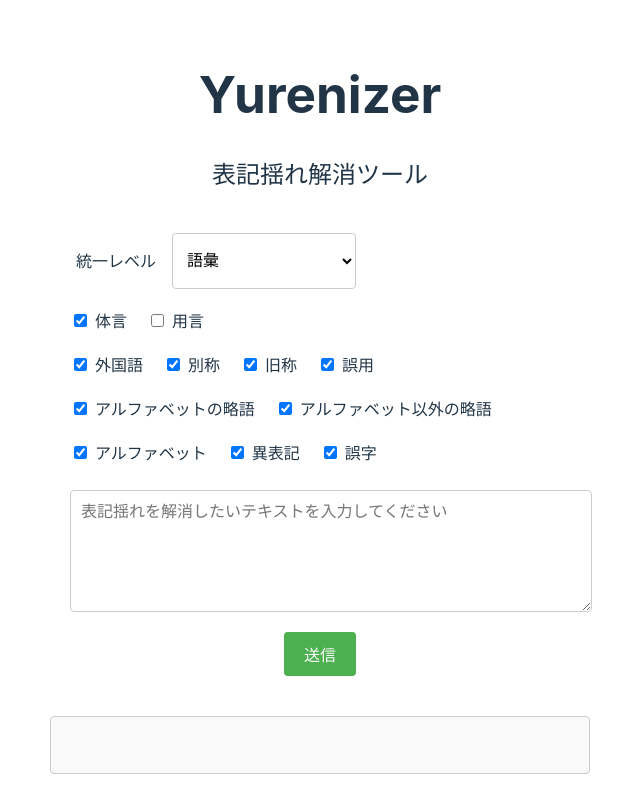
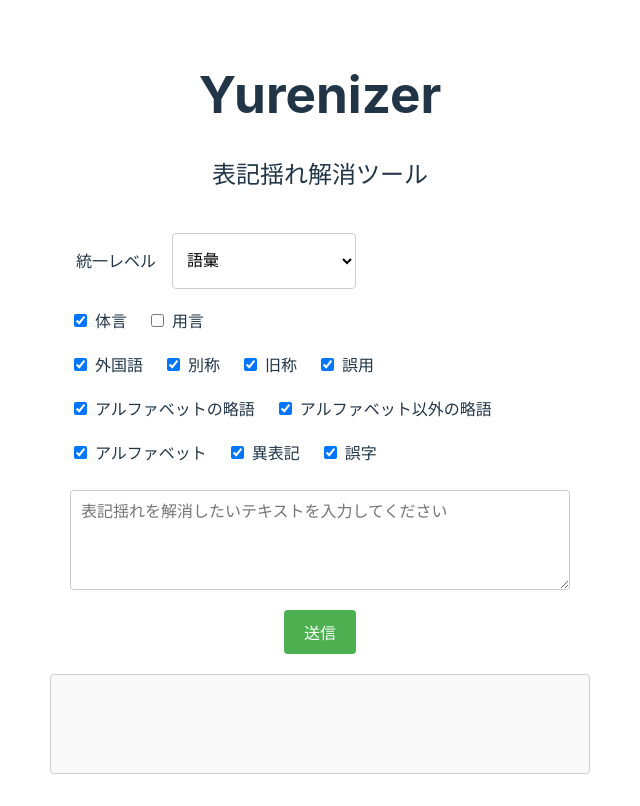
Before and after one commit to sea-turt1e/yurenizer_frontend, a Vue app: page / in a window 1280 px wide. Shown: the whole page, without its empty margins (320-960 px from the left). Built offline with nearby package versions, Linux system fonts and the light colour scheme.

Commit message:
update:src/App.vue

```diff
--- a/src/App.vue
+++ b/src/App.vue
@@ -199,33 +199,33 @@ export default defineComponent({
         return
       }
 
-      // handleSubmit 関数を以下のように修正
       try {
         isLoading.value = true
         error.value = ''
 
-        // URLSearchParams を使用してクエリパラメータを構築
-        const params = new URLSearchParams({
-          text: inputText.value,
-          unify_level: flgOptions.selectedUnifyLevel,
-        })
-        const response = await axios.post(
-        'http://127.0.0.1:8000/normalize_text?text=' + inputText.value,
-        {
+        const requestBody = {
+          config:{
             unify_level: flgOptions.selectedUnifyLevel,
             taigen: flgOptions.isTaigen,
             yougen: flgOptions.isYougen,
-          expansion:true,
+            expansion: "from_another",
             other_language: flgOptions.isOtherLanguage,
             alias: flgOptions.isAlias,
             old_name: flgOptions.isOldName,
             misuse: flgOptions.isMisuse,
-          alfabetic_abbreviation: flgOptions.isAlfabeticAbbreviation,
+            alphabetic_abbreviation: flgOptions.isAlfabeticAbbreviation,
             non_alphabetic_abbreviation: flgOptions.isNonAlfabeticAbbreviation,
             alphabet: flgOptions.isAlphabet,
             orthographic_variation: flgOptions.isOrthographicVariation,
             misspeling: flgOptions.isMisspeling,
-        },
+            }
+        }
+        console.log('送信直前の値:', inputText.value)
+        console.log('送信直前の値:', requestBody)
+
+        const response = await axios.post(
+        'http://127.0.0.1:8000/normalize_text?text=' + inputText.value,
+        requestBody,
         {
           headers: {
             'accept': 'application/json',
@@ -233,6 +233,7 @@ export default defineComponent({
           }
         }
       )
+
 
         console.log('送信成功:', response.data)
         // 成功時の処理をここに追加
@@ -284,19 +285,6 @@ export default defineComponent({
 .select-input:focus {
   outline: none;
   border-color: #4CAF50;
-}
-
-.text-input {
-  width: 100%;
-  min-height: 100px;     /* 最小の高さを設定 */
-  padding: 10px;         /* パディングを調整 */
-  font-size: 16px;
-  margin-top: 5px;
-  border: 1px solid #ccc;
-  border-radius: 4px;
-  resize: vertical;      /* 垂直方向のリサイズのみ許可 */
-  vertical-align: top;   /* テキストを上から開始 */
-  line-height: 1.5;      /* 行間を調整 */
 }
 
 .unify-options-group {
@@ -353,12 +341,42 @@ export default defineComponent({
   margin-right: 8px;
 }
 
-/* ただのテキスト表示 */
+/* 共通のコンテナ幅を設定 */
+.text-input, .returnText {
+  width: 100%;
+  max-width: 800px;  /* 必要に応じて調整 */
+  margin-left: auto;
+  margin-right: auto;
+  box-sizing: border-box; /* padding を width に含める */
+}
+
+.text-input {
+  min-height: 100px;
+  padding: 10px;
+  font-size: 16px;
+  margin-top: 5px;
+  border: 1px solid #ccc;
+  border-radius: 4px;
+  resize: vertical;
+  vertical-align: top;
+  line-height: 1.5;
+}
+
 .returnText {
-  margin-top: 20px;
-  padding: 20px;
+  /* margin-top: 20px; */
+  padding: 10px;
   border: 1px solid #ccc;
   border-radius: 4px;
   background-color: #f9f9f9;
+  text-align: left;
+  line-height: 1.5;
+  min-height: 100px;
+  display: block;
+}
+/* returnText内のpタグも調整 */
+.returnText p {
+  margin: 0;            /* デフォルトのマージンを削除 */
+  padding: 0;           /* デフォルトのパディングを削除 */
+  text-align: left;     /* 左揃えに設定 */
 }
 </style>
```
Lines whose indentation alone changed are shown as unchanged.
